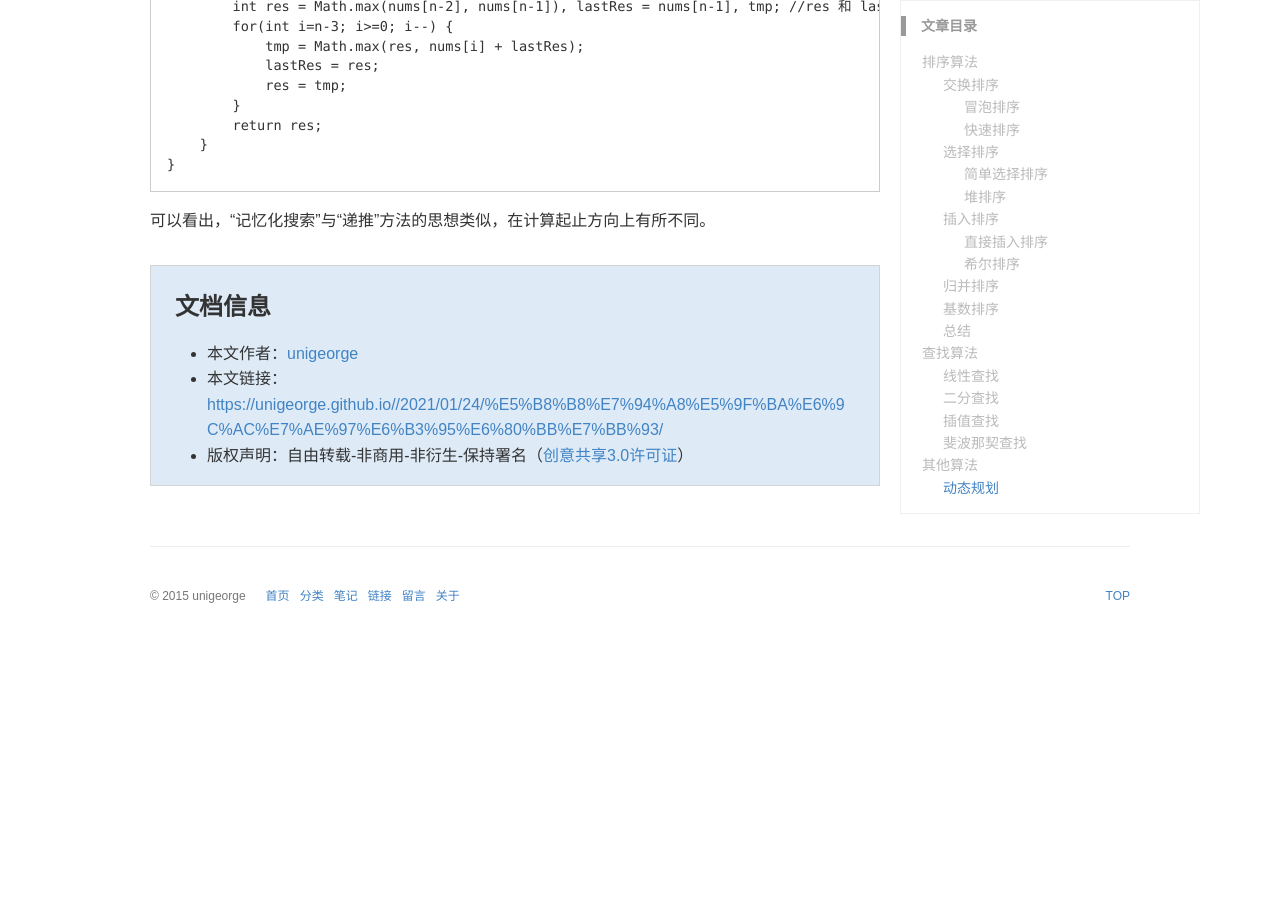
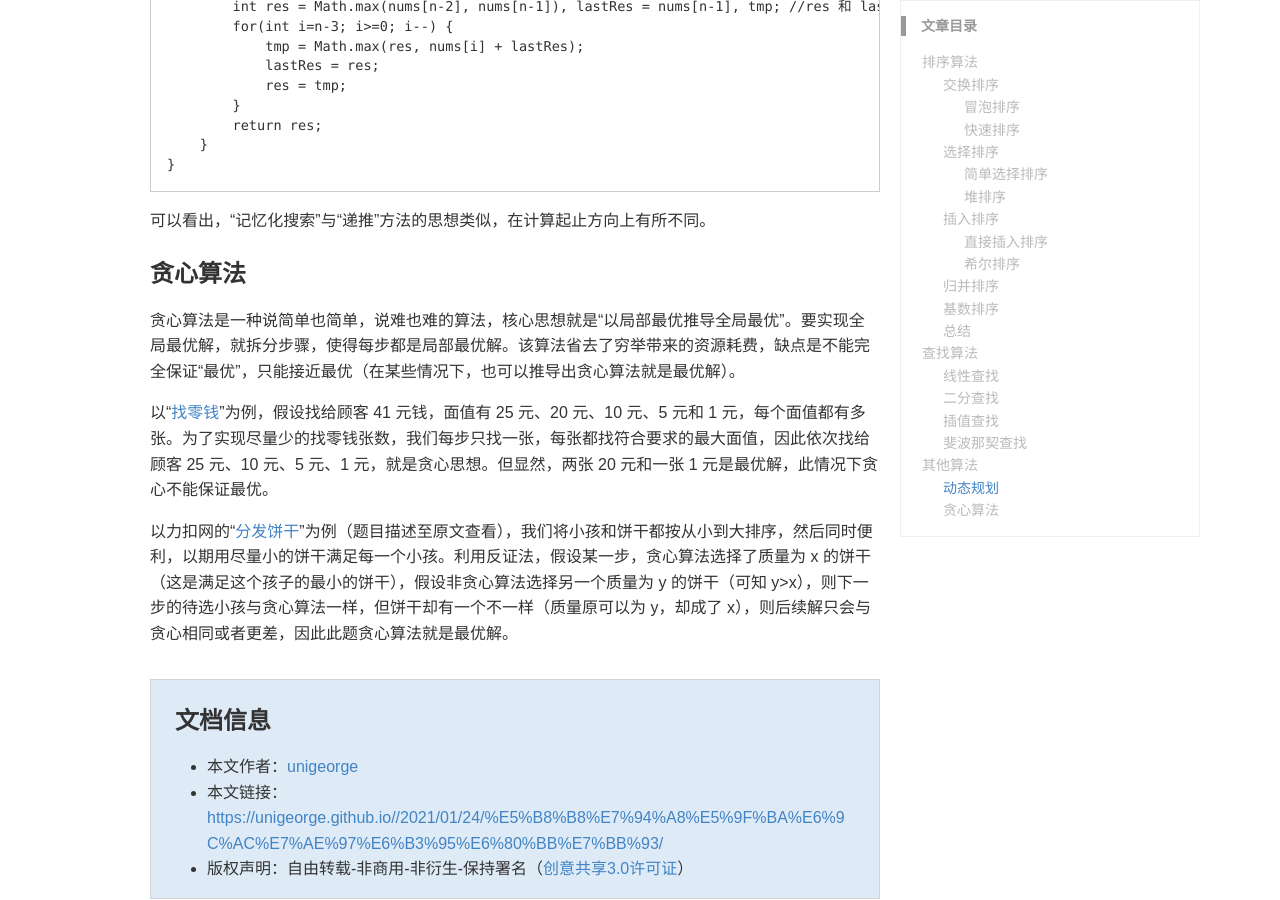
Before and after one commit to unigeorge/unigeorge.github.io, a Jekyll site: the page built from _posts/2021-01-24-常用基本算法总结.md, in a window 1280 px wide and 900 px high, scrolled down 11177 px. Built offline with Jekyll 4.4.1, drawn with Linux system fonts in a browser that asks for light colours; some web fonts are replaced; a style sheet for code colours, icons or effects is not loaded; before the commit the page ends 11822 px from its top, so only the background shows below that; some of the changed text lies outside the part shown.

Commit message:
Update 2021-01-24-常用基本算法总结.md

````diff
--- a/_posts/2021-01-24-常用基本算法总结.md
+++ b/_posts/2021-01-24-常用基本算法总结.md
@@ -499,3 +499,11 @@ class Solution {
 ```
 
 可以看出，“记忆化搜索”与“递推”方法的思想类似，在计算起止方向上有所不同。
+
+### 贪心算法
+
+贪心算法是一种说简单也简单，说难也难的算法，核心思想就是“以局部最优推导全局最优”。要实现全局最优解，就拆分步骤，使得每步都是局部最优解。该算法省去了穷举带来的资源耗费，缺点是不能完全保证“最优”，只能接近最优（在某些情况下，也可以推导出贪心算法就是最优解）。
+
+以“[找零钱](https://zhuanlan.zhihu.com/p/53334049)”为例，假设找给顾客 41 元钱，面值有 25 元、20 元、10 元、5 元和 1 元，每个面值都有多张。为了实现尽量少的找零钱张数，我们每步只找一张，每张都找符合要求的最大面值，因此依次找给顾客 25 元、10 元、5 元、1 元，就是贪心思想。但显然，两张 20 元和一张 1 元是最优解，此情况下贪心不能保证最优。
+
+以力扣网的“[分发饼干](https://leetcode.cn/problems/assign-cookies/comments/)”为例（题目描述至原文查看），我们将小孩和饼干都按从小到大排序，然后同时便利，以期用尽量小的饼干满足每一个小孩。利用反证法，假设某一步，贪心算法选择了质量为 x 的饼干（这是满足这个孩子的最小的饼干），假设非贪心算法选择另一个质量为 y 的饼干（可知 y>x），则下一步的待选小孩与贪心算法一样，但饼干却有一个不一样（质量原可以为 y，却成了 x），则后续解只会与贪心相同或者更差，因此此题贪心算法就是最优解。
````
